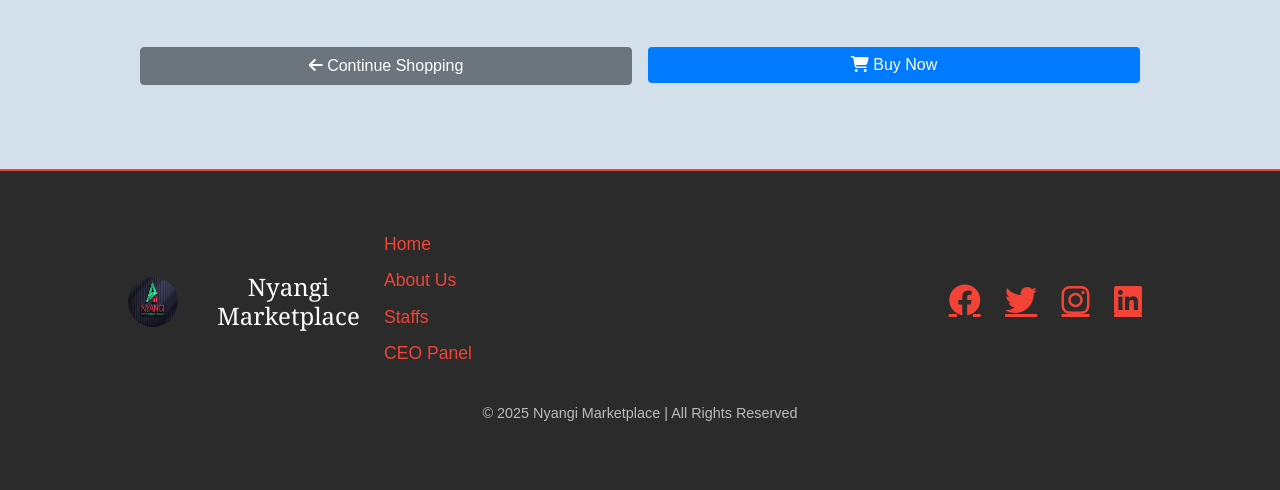
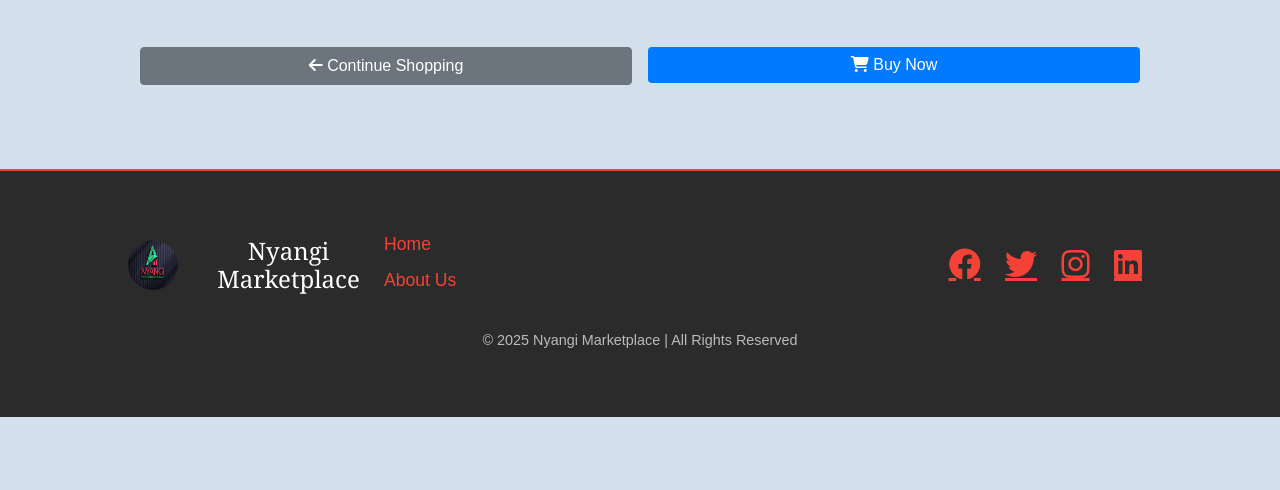
Before and after one commit to bravomzogo/nyangi_market, a Django app: page /cart/ in a window 1280 px wide. Shown: the part 657-1147 px from the top of the page. After the commit the page ends 1074 px from the top, so only its background shows below. Run offline with Django 5.2, Linux system fonts and the light colour scheme; a user stored in the database is signed in; data comes from the database, SQL or seed files in the repository; some libraries are stand-ins or nearby versions.

Commit message:
removed secret links from footer

```diff
--- a/myapp/templates/myapp/base.html
+++ b/myapp/templates/myapp/base.html
@@ -110,8 +110,8 @@
                 <ul>
                     <li><a href="{% url 'home' %}">Home</a></li>
                     <li><a href="#">About Us</a></li>
-                    <li><a href="{% url 'member' %}">Staffs</a></li>
-                    <li><a href="{% url 'admin:index' %}">CEO Panel</a></li>
+                    <!-- <li><a href="{% url 'member' %}">Staffs</a></li>
+                    <li><a href="{% url 'admin:index' %}">CEO Panel</a></li> -->
                 </ul>
             </div>
             <div class="footer-social">
```
